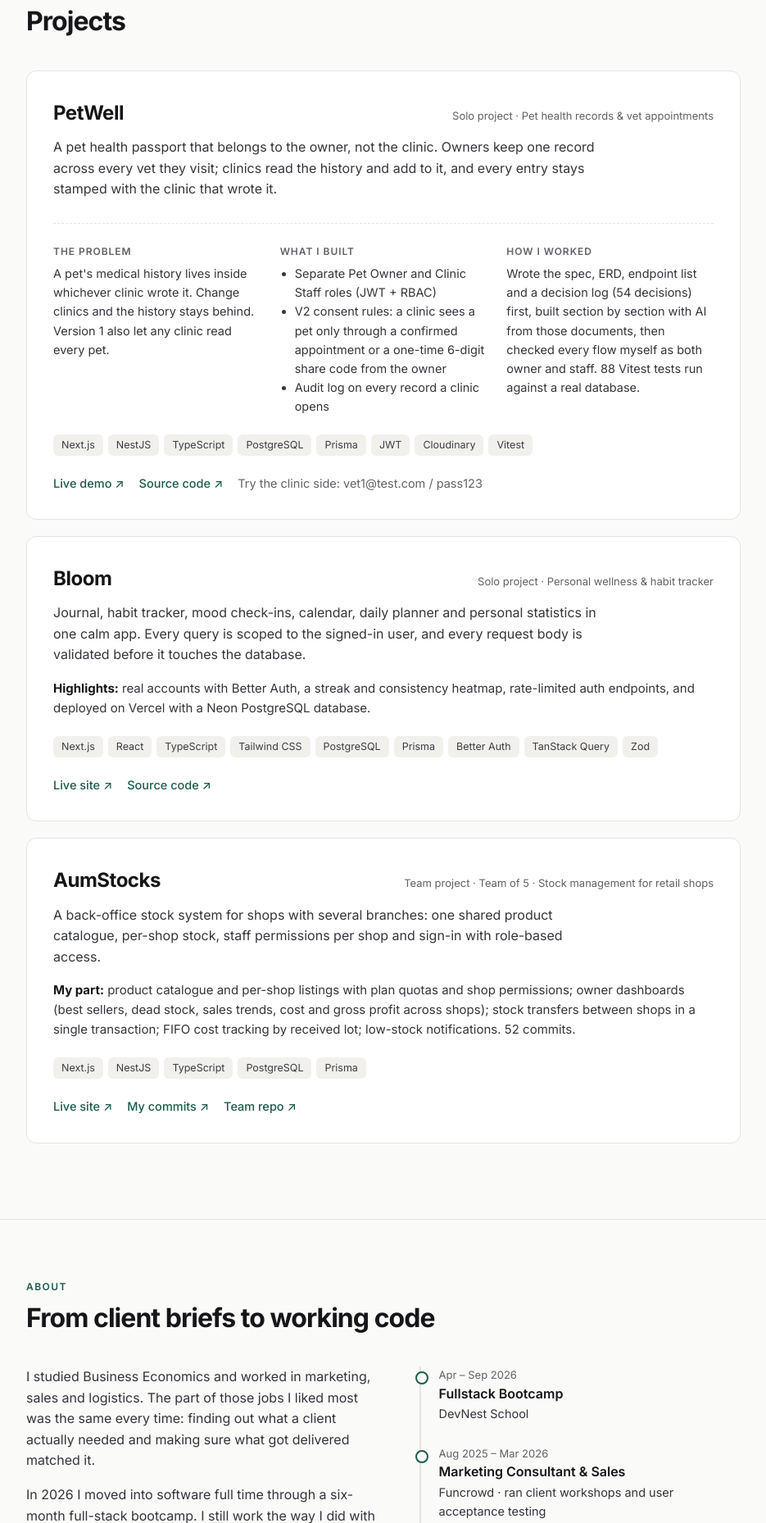
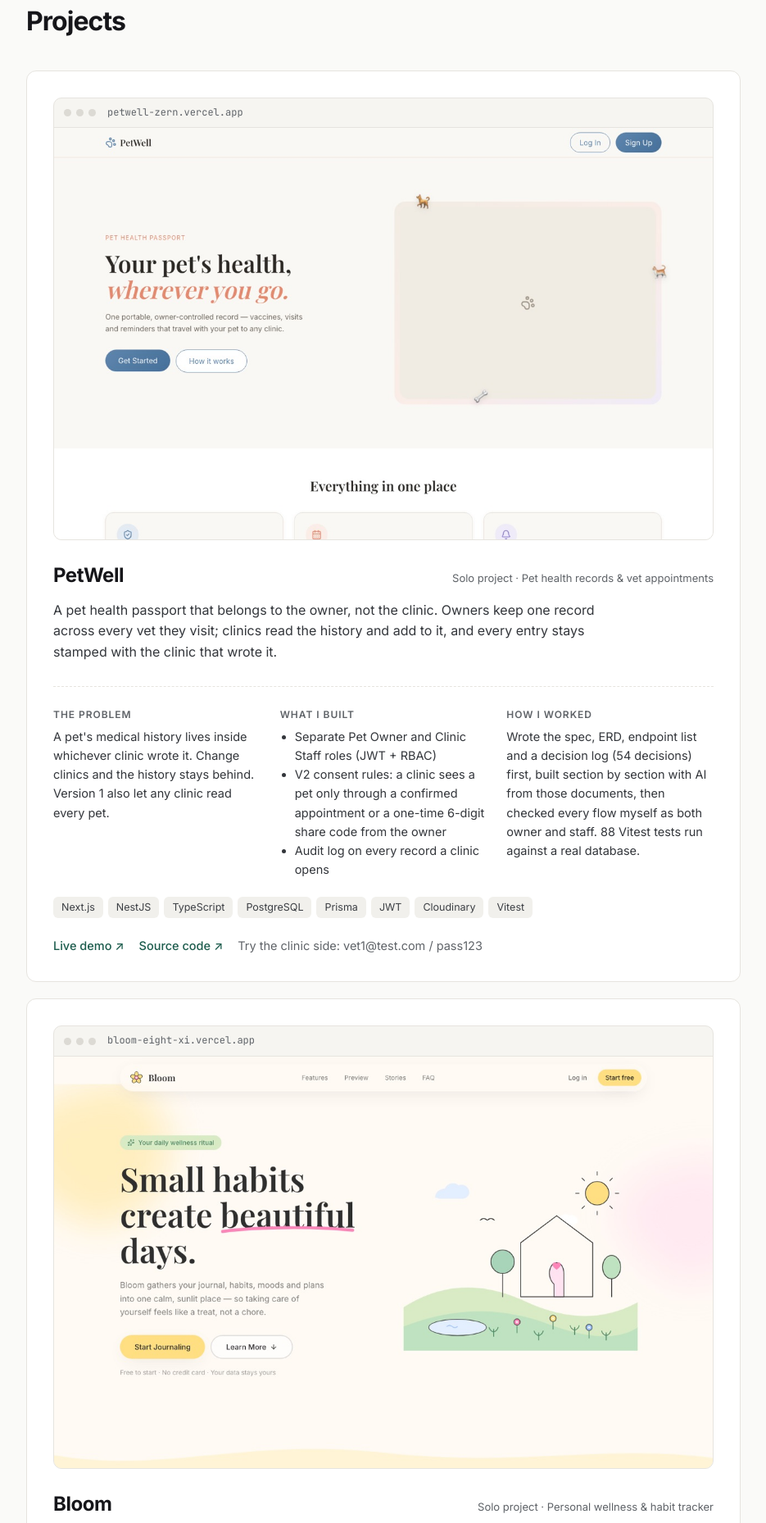
Before and after one commit to zernpany-fs/zernpany-fs.github.io, a plain HTML site: page index.html in a window 1280 px wide. Shown: the part 723-2581 px from the top of the page at 82% size, without its empty margins (172-1107 px from the left). Drawn offline with Linux system fonts and the light colour scheme.

Commit message:
Add screenshot previews to project cards

```diff
--- a/index.html
+++ b/index.html
@@ -97,6 +97,13 @@
     .links a:hover { text-decoration: underline; }
     .links .note { color: var(--muted); font-weight: 400; }
 
+    .preview { display: block; border: 1px solid var(--line); border-radius: 10px; overflow: hidden; margin-bottom: 24px; background: #f6f5f1; text-decoration: none; }
+    .preview .bar { display: flex; align-items: center; gap: 6px; padding: 8px 12px; border-bottom: 1px solid var(--line); }
+    .preview .bar span { width: 9px; height: 9px; border-radius: 50%; background: #dcdad4; }
+    .preview .bar em { font-style: normal; font-size: 12px; color: var(--muted); margin-left: 8px; font-family: "JetBrains Mono", ui-monospace, monospace; }
+    .preview img { display: block; width: 100%; height: auto; aspect-ratio: 16 / 10; object-fit: cover; object-position: top; transition: transform .3s ease; }
+    .preview:hover img { transform: scale(1.015); }
+
     /* ---------- About / timeline ---------- */
     .about-grid { display: grid; grid-template-columns: 1.1fr 1fr; gap: 48px; }
     .about-text p { color: #33363b; margin-bottom: 16px; }
@@ -175,6 +182,10 @@
 
         <!-- PetWell -->
         <article class="project">
+          <a class="preview" href="https://petwell-zern.vercel.app" target="_blank" rel="noopener" aria-label="Open PetWell">
+            <div class="bar"><span></span><span></span><span></span><em>petwell-zern.vercel.app</em></div>
+            <img src="assets/petwell.jpg" alt="PetWell — home page" width="1200" height="750" loading="lazy">
+          </a>
           <div class="project-head">
             <h3>PetWell</h3>
             <span class="kind">Solo project · Pet health records &amp; vet appointments</span>
@@ -218,6 +229,10 @@
 
         <!-- Bloom -->
         <article class="project">
+          <a class="preview" href="https://bloom-eight-xi.vercel.app" target="_blank" rel="noopener" aria-label="Open Bloom">
+            <div class="bar"><span></span><span></span><span></span><em>bloom-eight-xi.vercel.app</em></div>
+            <img src="assets/bloom.jpg" alt="Bloom — home page" width="1200" height="750" loading="lazy">
+          </a>
           <div class="project-head">
             <h3>Bloom</h3>
             <span class="kind">Solo project · Personal wellness &amp; habit tracker</span>
@@ -242,6 +257,10 @@
 
         <!-- AUM -->
         <article class="project">
+          <a class="preview" href="https://aum-manage-stock.vercel.app/" target="_blank" rel="noopener" aria-label="Open AumStocks">
+            <div class="bar"><span></span><span></span><span></span><em>aum-manage-stock.vercel.app</em></div>
+            <img src="assets/aumstocks.jpg" alt="AumStocks — home page" width="1200" height="750" loading="lazy">
+          </a>
           <div class="project-head">
             <h3>AumStocks</h3>
             <span class="kind">Team project · Team of 5 · Stock management for retail shops</span>
```
Also changed, not shown: assets/aumstocks.jpg (added), assets/bloom.jpg (added), assets/petwell.jpg (added).
